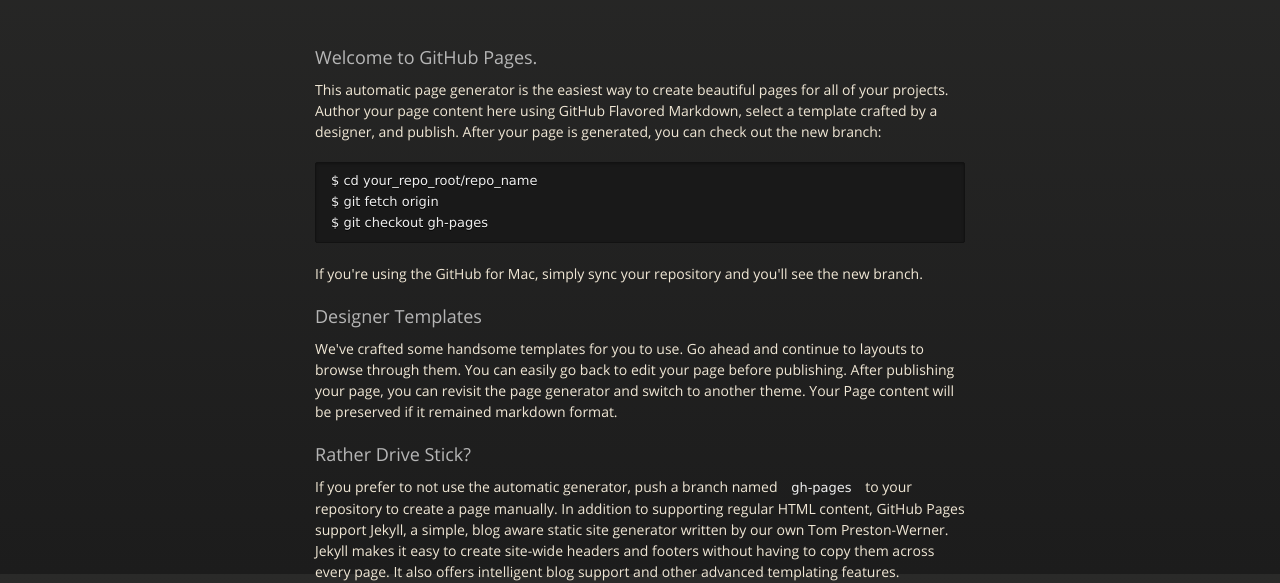
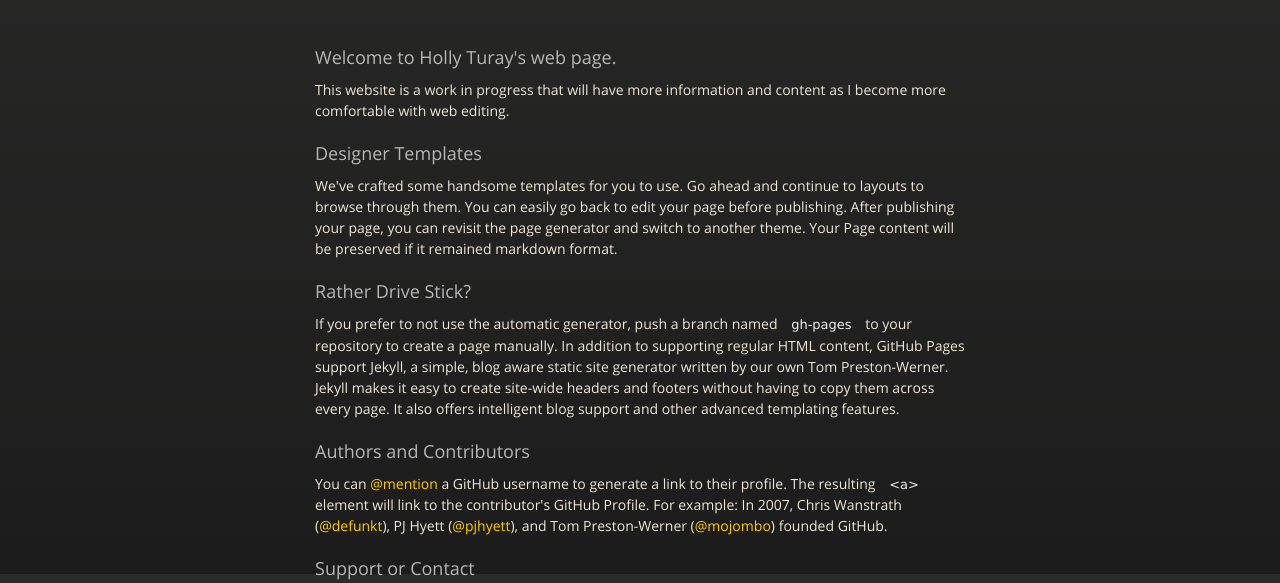
Before and after one commit to hollyturay/hollyturay.github.io, a plain HTML site: page index.html in a window 1280 px wide. Shown: the part 226-809 px from the top of the page. Drawn offline with nearby package versions, Linux system fonts and the light colour scheme.

Commit message:
Start of cleaning up first paragraph of homepage

```diff
--- a/index.html
+++ b/index.html
@@ -36,16 +36,11 @@
         </div>
 
         <h3>
-<a id="welcome-to-github-pages" class="anchor" href="#welcome-to-github-pages" aria-hidden="true"><span class="octicon octicon-link"></span></a>Welcome to GitHub Pages.</h3>
+<a id="welcome-to-github-pages" class="anchor" href="#welcome-to-github-pages" aria-hidden="true"><span class="octicon octicon-link"></span></a>Welcome to Holly Turay's web page.</h3>
 
-<p>This automatic page generator is the easiest way to create beautiful pages for all of your projects. Author your page content here using GitHub Flavored Markdown, select a template crafted by a designer, and publish. After your page is generated, you can check out the new branch:</p>
+<p>This website is a work in progress that will have more information and content as I become more comfortable with web editing.</p>
 
-<pre><code>$ cd your_repo_root/repo_name
-$ git fetch origin
-$ git checkout gh-pages
-</code></pre>
 
-<p>If you're using the GitHub for Mac, simply sync your repository and you'll see the new branch.</p>
 
 <h3>
 <a id="designer-templates" class="anchor" href="#designer-templates" aria-hidden="true"><span class="octicon octicon-link"></span></a>Designer Templates</h3>
```
